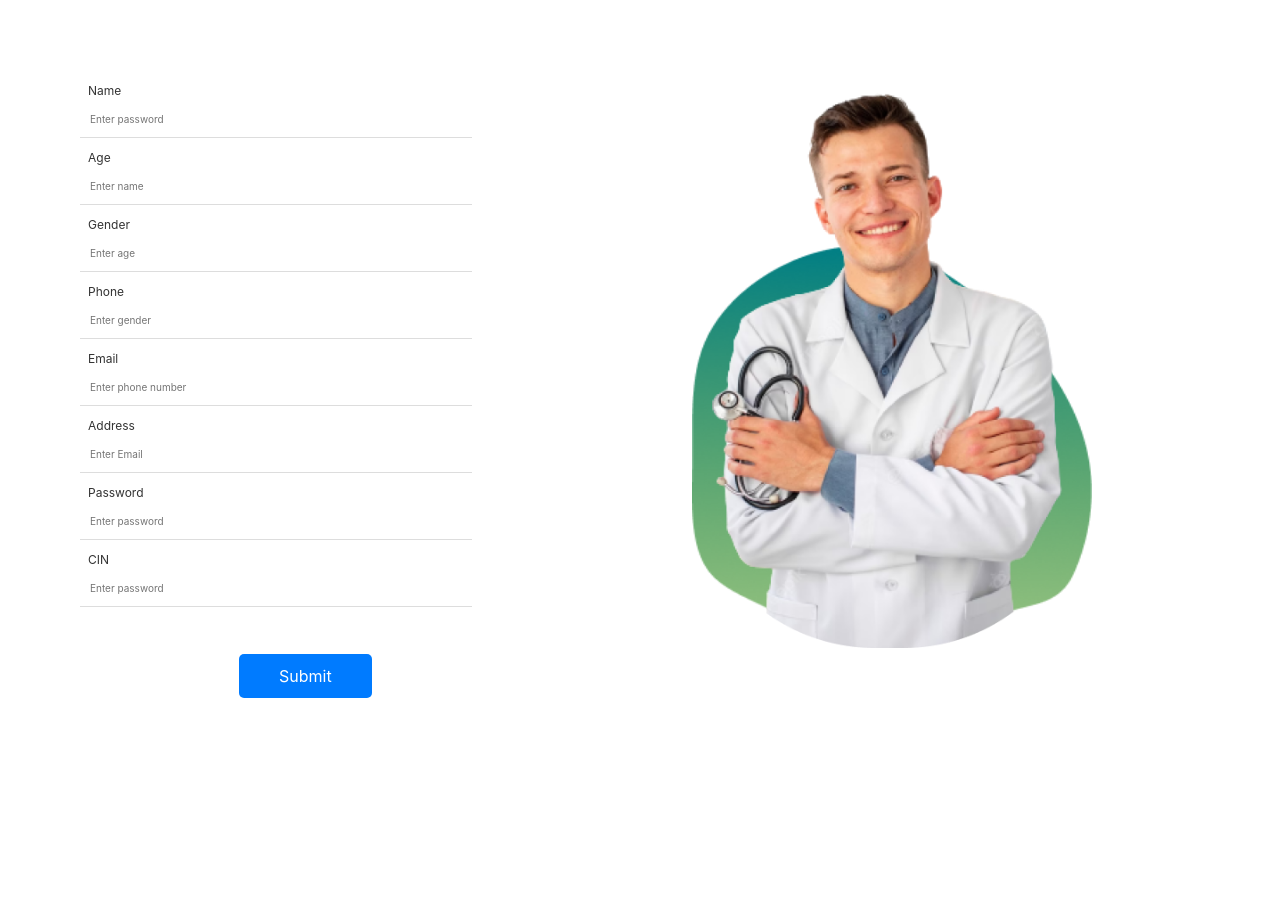
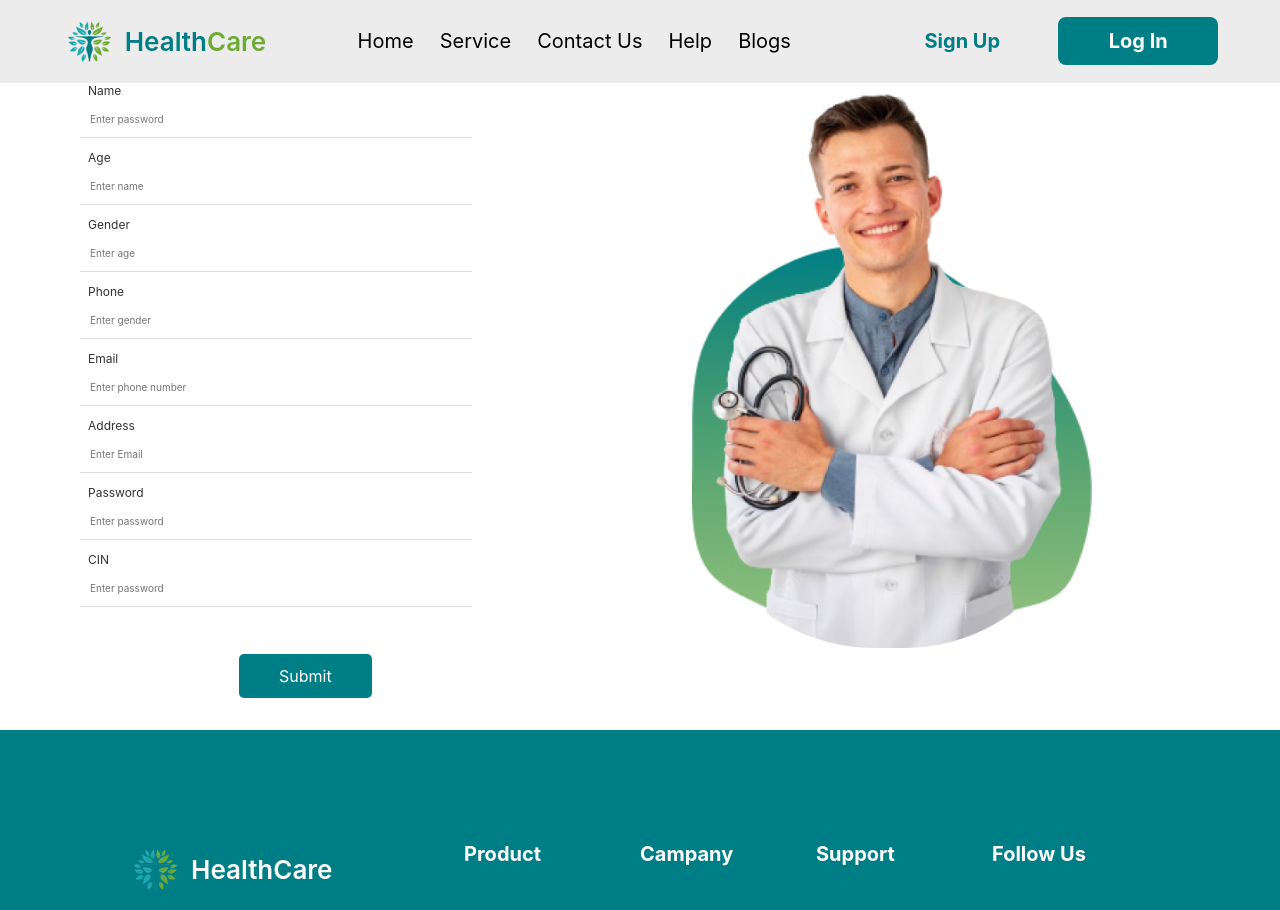
Before and after one commit to E-DoctorApp/E-DoctorApp, a React (Create React App) app in the folder client/: page /register in a window 1280 px wide. Shown: the top 910 px of the page. Built offline with nearby package versions, Linux system fonts and the light colour scheme; a web font is replaced by a local one.

Commit message:
done merging

```diff
--- a/client/src/App.tsx
+++ b/client/src/App.tsx
@@ -16,7 +16,7 @@ import Overview from './components/DoctorProfile/Overview';
 function App() {
   return (
     <div className="App">
-      {/* <NavBar /> */}
+      <NavBar />
       <Routes>
         <Route path='/' element={<LandingPage />} />
         <Route path='/login' element={<Login /> } />
@@ -28,7 +28,7 @@ function App() {
         </Route>
         <Route path='/services' element={<ServicePage/> } />
       </Routes>
-      {/* <Footer /> */}
+      <Footer />
     </div>
   );
 }
--- a/client/src/components/Register/style.css
+++ b/client/src/components/Register/style.css
@@ -65,7 +65,7 @@ body {
   margin-left: 15%;
 }
 .btnPrimary {
-  background: #007bff;
+  background: #007e85;
   padding: 10px 30px;
   border: none;
   border-radius: 5px;
@@ -76,7 +76,6 @@ body {
 .btnPrimary:hover {
   transform: scale(1.1);
 }
-
 .nav-bar-container {
   position: fixed;
   width: 100%;
```
